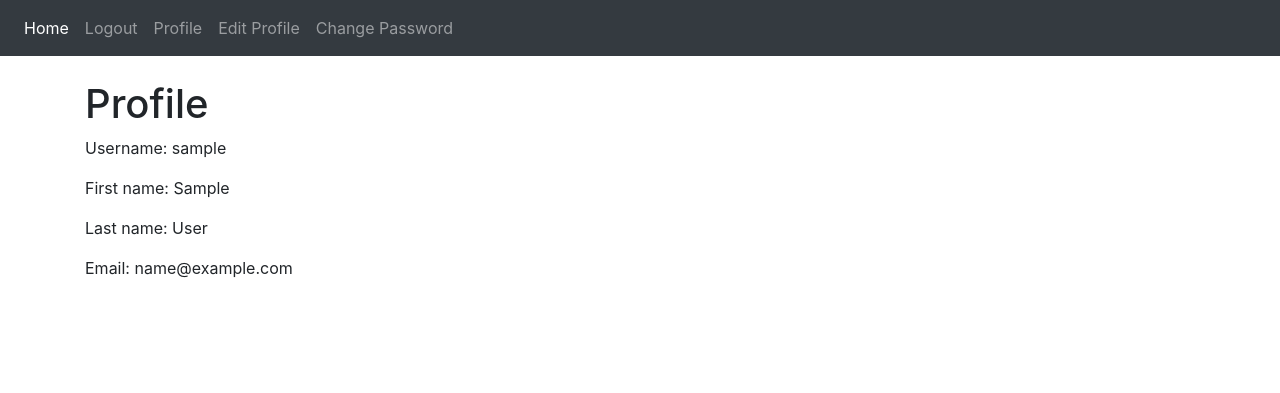
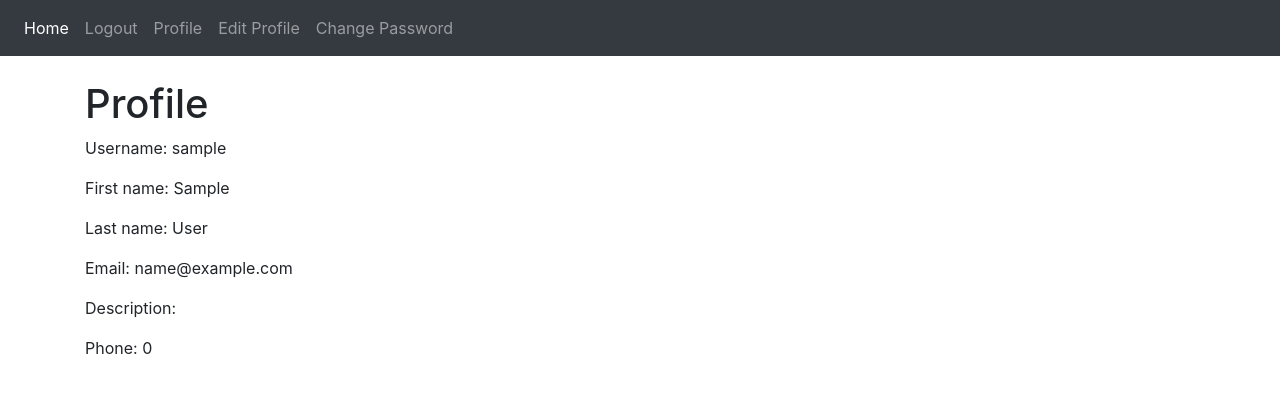
Before and after one commit to P3B3/sgn_project, a Django app: page /account/profile/ in a window 1280 px wide. Shown: the top 393 px of the page. Run offline with Django 3.2, Linux system fonts and the light colour scheme; the visitor is signed in with stand-in values (Sample User, id 1); some libraries are stand-ins or nearby versions.

Commit message:
add user profiles:bust_in_silhouette::speech_balloon:

```diff
--- a/accounts/models.py
+++ b/accounts/models.py
@@ -8,6 +8,9 @@ class UserProfile(models.Model):
     description = models.CharField(max_length=100, default='')
     phone = models.IntegerField(default=0)
 
+    def __str__(self):
+        return self.user.username
+
 
 def create_profile(sender, **kwargs):
     if kwargs['created']:
--- a/templates/accounts/profile.html
+++ b/templates/accounts/profile.html
@@ -11,6 +11,8 @@
          <p>First name: {{ user.first_name }}</p>
          <p>Last name: {{ user.last_name }}</p>
          <p>Email: {{ user.email }}</p>
+        <p>Description: {{ user.userprofile.description }}</p>
+        <p>Phone: {{ user.userprofile.phone }}</p>
      </div>
 
  {% endblock %}
```
